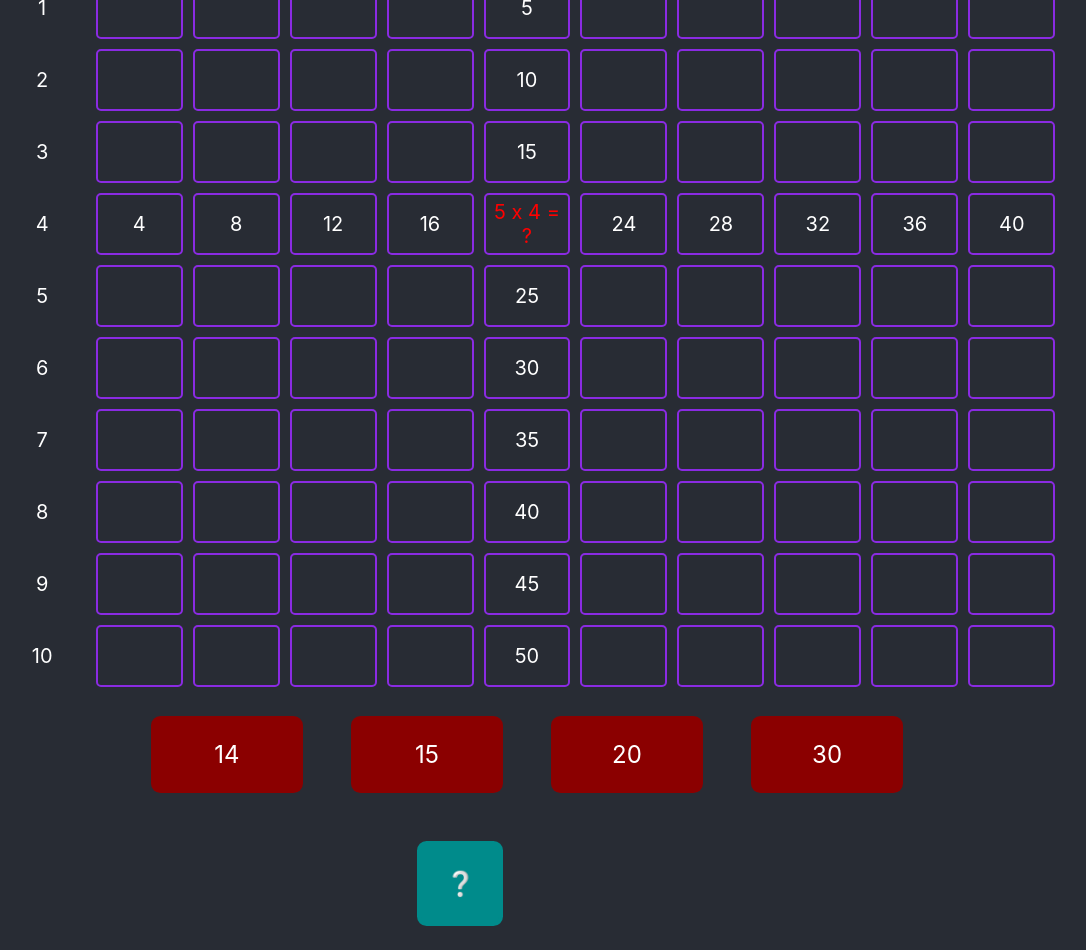
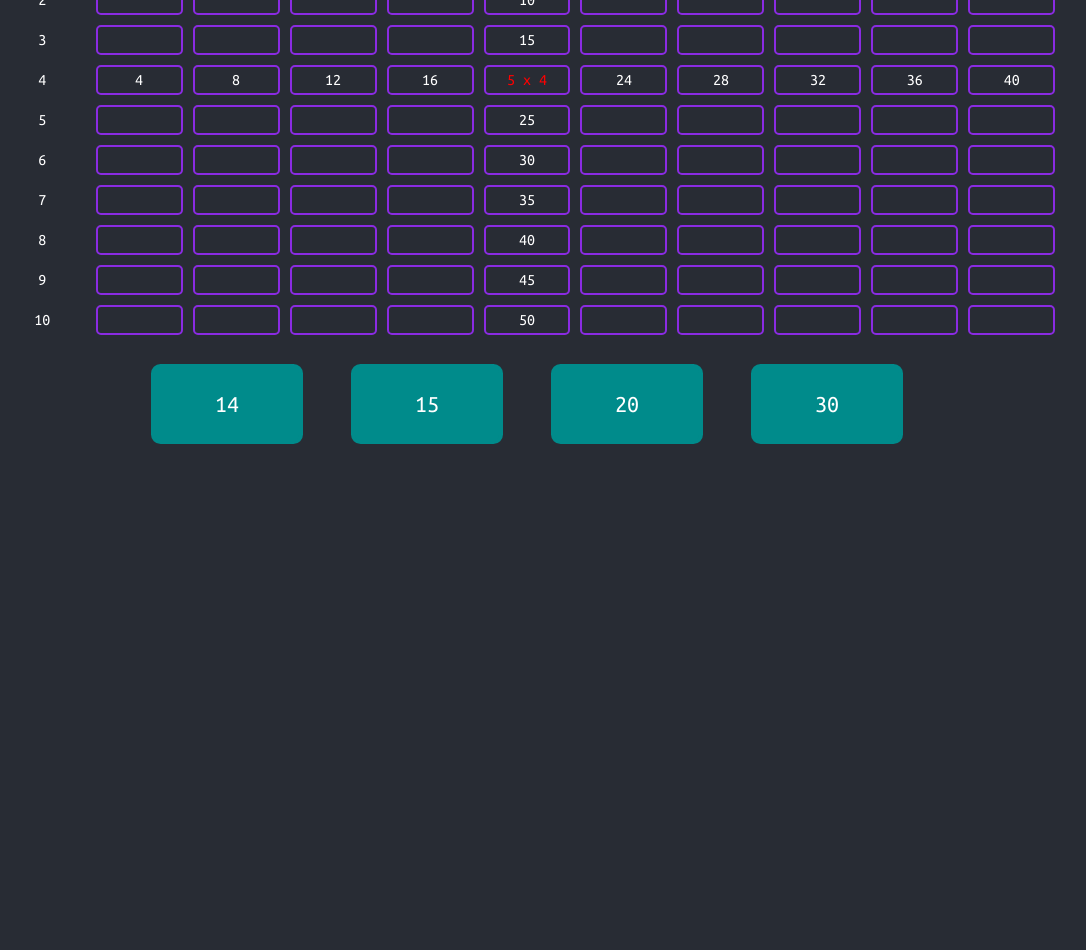
Before and after one commit to imaman/smart-bee, a React (Create React App) app: page / in a window 1280 px wide. Shown: the part 100-1050 px from the top of the page, without its empty margins (113-1199 px from the left). After the commit the page ends 800 px from the top, so only its background shows below. Built offline with nearby package versions, Linux system fonts and the light colour scheme.

Commit message:
retire the check button; use ubuntu-mono font

```diff
--- a/public/index.html
+++ b/public/index.html
@@ -2,6 +2,9 @@
 <html lang="en">
   <head>
     <meta charset="utf-8" />
+    <link rel="preconnect" href="https://fonts.googleapis.com">
+    <link rel="preconnect" href="https://fonts.gstatic.com" crossorigin>
+    <link href="https://fonts.googleapis.com/css2?family=Ubuntu+Mono&display=swap" rel="stylesheet">
     <link rel="icon" href="%PUBLIC_URL%/favicon.ico" />
     <meta name="viewport" content="width=device-width, initial-scale=1" />
     <meta name="theme-color" content="#000000" />
--- a/src/App.css
+++ b/src/App.css
@@ -2,6 +2,7 @@
 body {
   background-color: #282c34;
   text-align: center;
+  font-family: 'Ubuntu Mono', monospace;
 }
 
 .app {
--- a/src/board.css
+++ b/src/board.css
@@ -17,7 +17,7 @@
   border-color: blueviolet;
   margin: 5px;
   padding: 5px;
-  font-size: 2.5vh;
+  font-size: 2vh;
 }
 
 
--- a/src/board.tsx
+++ b/src/board.tsx
@@ -14,7 +14,7 @@ export function Board(props: {callback: (x: number, y: number) => 'none' | 'solv
     }
 
     if (s === 'ask') {
-      return <div key={x*y} className="cell ask">{`${x} x ${y} = ?`}</div>
+      return <div key={x*y} className="cell ask">{`${x} x ${y}`}</div>
     }
 
     if (s === 'solve') {
--- a/src/solution-panel.css
+++ b/src/solution-panel.css
@@ -18,11 +18,23 @@
   margin: 1em;
   padding: 1em;
   border-radius: .4em;
-  background-color: darkred;
+  background-color: darkcyan;
+  border-color: darkcyan;
+  border-style: solid;
+  border-width: 0.2em;
   cursor: pointer;
 }
 
+.candidate-answer:hover {
+  border-color: bisque;
+}
+
+.candidate-answer:active {
+  background-color: rgb(3, 82, 82)
+}
+
 .candidate-answer.selected {
+  border-color: darkblue;
   background-color: darkblue;
 }
 
--- a/src/solution-panel.tsx
+++ b/src/solution-panel.tsx
@@ -9,12 +9,11 @@ export function SolutionPanel(props: {answers: number[]}) {
   const [isCorrect, setIsCorrect] = useState<'yes'|'no'|'unset'>('unset')
 
   const clicked = (n: number) => {
+    if (isCorrect === 'yes') {
+      return
+    }
     setSelected(n)
-    setIsCorrect('unset')
-  }
-
-  const checkClicked = () => {
-    if (selected === props.answers[0]) {
+    if (n === props.answers[0]) {
       setIsCorrect('yes')
       setTimeout(() => {
         window.location.reload()
@@ -23,12 +22,11 @@ export function SolutionPanel(props: {answers: number[]}) {
       setIsCorrect('no')
     }
   }
+
   return <div className="solution-panel">
     <div className='candidates'>
       {sorted.map(at => <div className={'candidate-answer ' + (selected === at ? 'selected' : '')} key={at} onClick={() => clicked(at)}>{at}</div>)}
     </div>
-    <div className="check" onClick={checkClicked}>❔</div>
-    <div className="conclusion">{isCorrect === 'yes' ? '☑️' : isCorrect === 'no' ? '✘' : ''}</div>
     {isCorrect === 'yes' ? <Confetti gravity={0.5}/> : <></>}
   </div>
 }
```
